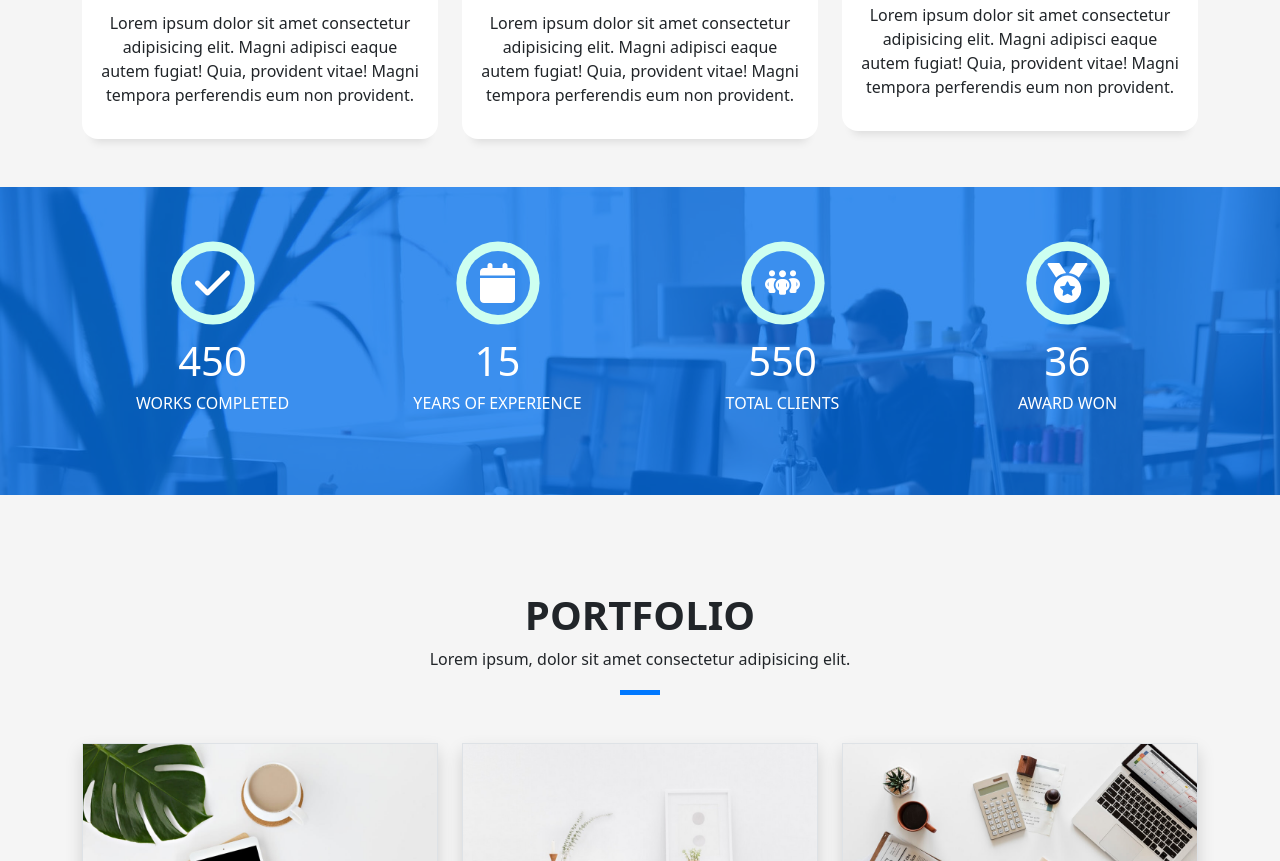
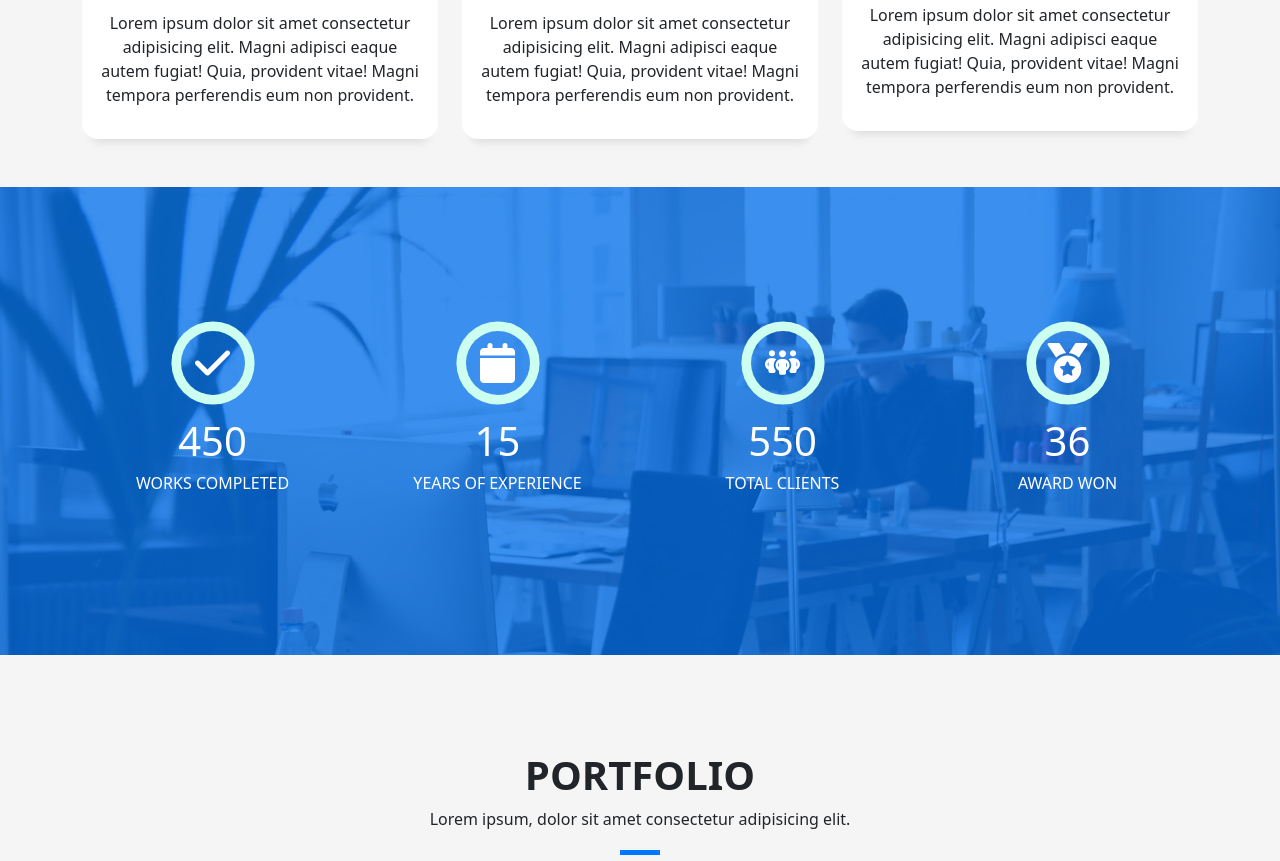
Before and after one commit to AbdelrahmanM05/Frist-Bs-Templet, a plain HTML site: page index.html in a window 1280 px wide. Shown: the part 2239-3100 px from the top of the page. Drawn offline with Linux system fonts and the light colour scheme.

Commit message:
Bs Project

```diff
--- a/CSS/style.css
+++ b/CSS/style.css
@@ -340,7 +340,7 @@ max-width: 100%;
     background-color: rgba(0, 120, 255, 0.7);
     width: 100%;
     height: 100%;
-    /* padding: 8rem 0; */
+    padding: 8rem 0;
 }
 
 .icon_counter {
--- a/index.html
+++ b/index.html
@@ -236,7 +236,7 @@
     <!-- End of SECTION Services -->
     <!-- Start Of SECTION Counters -->
     <div id="counters">
-        <div class="layer_content py-5" >
+        <div class="layer_content " >
             <div class="container">
                 <div class="row text-center">
                     <div class="col-sm-6 col-lg-3 ">
@@ -584,7 +584,7 @@
     <!-- End of SECTION Blog -->
     <!-- Start of SECTION Contact -->
     <section id="contact">
-        <div class="layer_content py-5">
+        <div class="layer_content">
             <div class="container">
                 <div class="p-5 bg-white">
                     <div class="row">
```
Also changed, not shown: CSS/media.css (line endings or trailing spaces).
